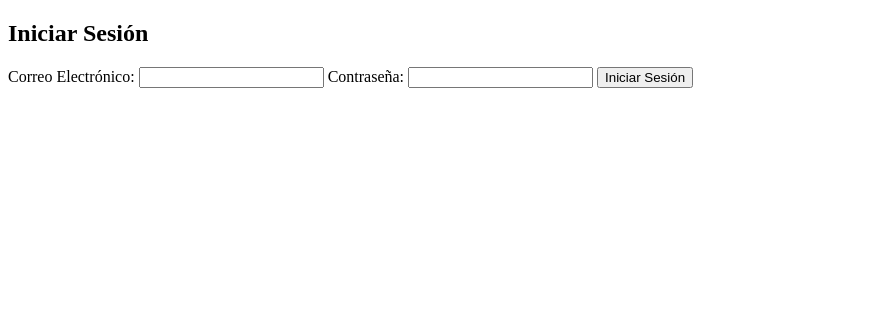
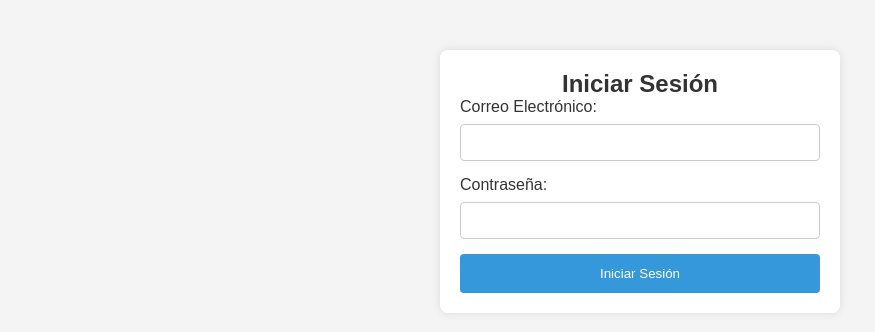
Before and after one commit to Areyes2019092/AgendaWeb2, a plain HTML site: page index.html in a window 1280 px wide. Shown: the whole page, without its empty margins (0-875 px from the left). Drawn offline with Linux system fonts and the light colour scheme.

Commit message:
Modifique el login

```diff
--- a/assets/styles.css
+++ b/assets/styles.css
@@ -0,0 +1,56 @@
+/* Reset de estilos */
+* {
+    margin: 0;
+    padding: 0;
+    box-sizing: border-box;
+}
+
+/* Estilos generales de la página */
+body {
+    font-family: Arial, sans-serif;
+    background-color: #f4f4f4;
+}
+
+#login-form {
+    max-width: 400px;
+    margin: 50px auto;
+    padding: 20px;
+    background-color: #fff;
+    border-radius: 8px;
+    box-shadow: 0 0 10px rgba(0, 0, 0, 0.1);
+}
+
+h2 {
+    text-align: center;
+    color: #333;
+}
+
+form {
+    display: flex;
+    flex-direction: column;
+}
+
+label {
+    margin-bottom: 8px;
+    color: #333;
+}
+
+input {
+    padding: 10px;
+    margin-bottom: 15px;
+    border: 1px solid #ccc;
+    border-radius: 4px;
+}
+
+button {
+    background-color: #3498db;
+    color: #fff;
+    padding: 12px;
+    border: none;
+    border-radius: 4px;
+    cursor: pointer;
+}
+
+button:hover {
+    background-color: #007bb5;
+}
```
Also changed, not shown: index.html (+1 -1 lines).
